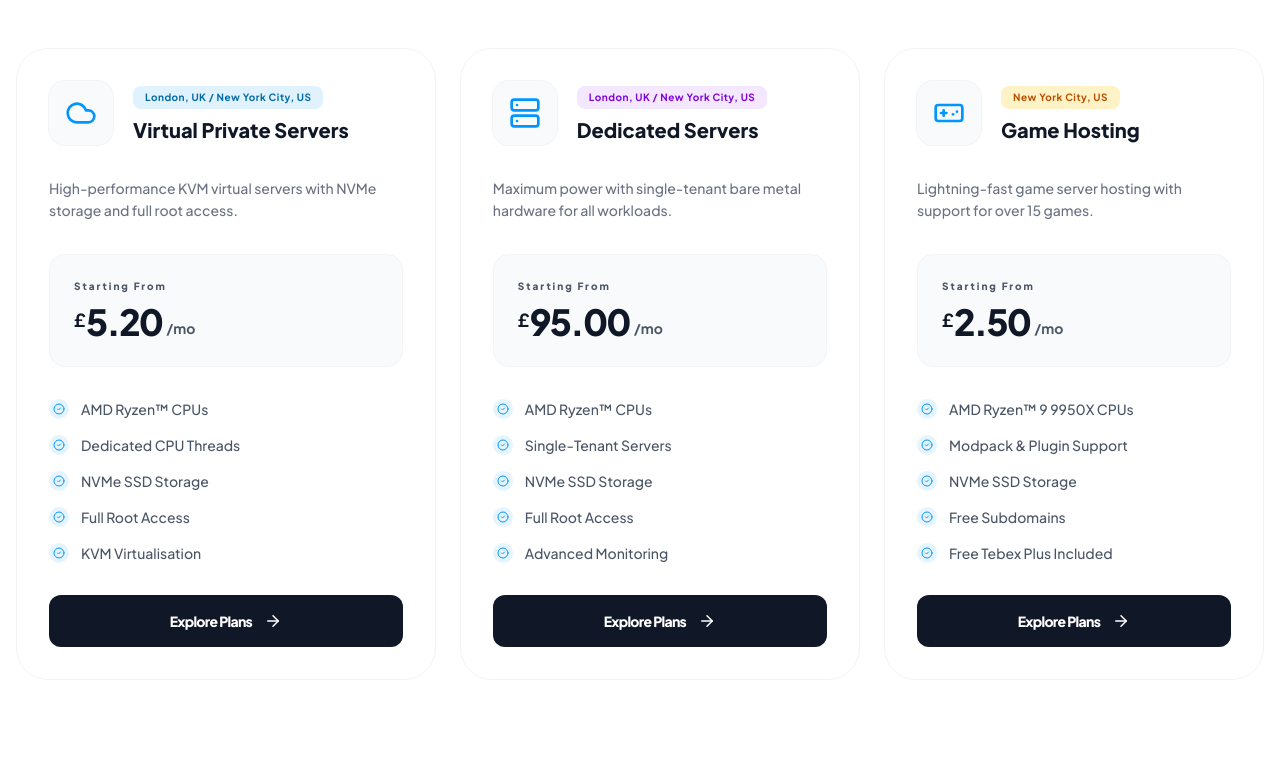
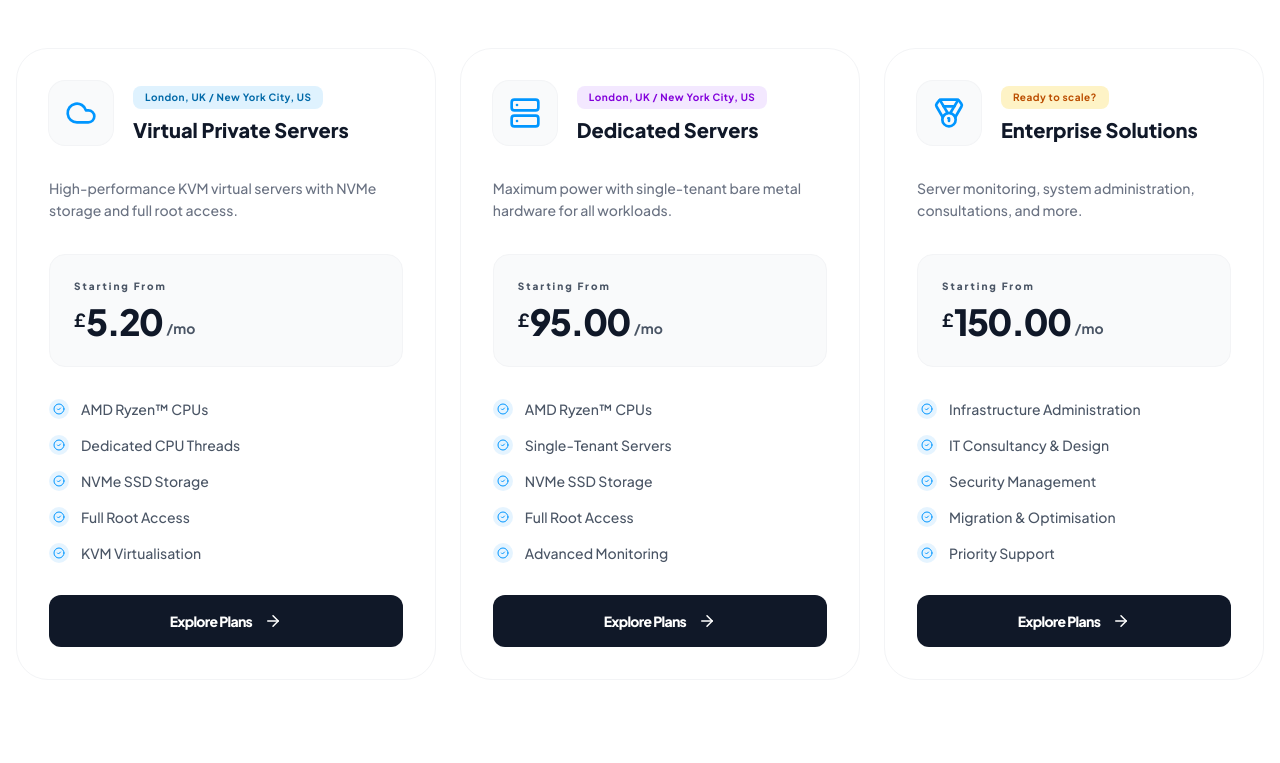
Before and after one commit to omdanielofficial/intranex-website, a React (Vite) app: page / in a window 1280 px wide. Shown: the part 2117-2880 px from the top of the page. Built offline with nearby package versions, Linux system fonts and the light colour scheme.

Commit message:
27/03/2026-16:41

```diff
--- a/src/components/Footer.tsx
+++ b/src/components/Footer.tsx
@@ -67,7 +67,6 @@ export const Footer = () => {
                                 {[
                                     { name: 'Virtual Private Servers', to: '/vps' },
                                     { name: 'Dedicated Servers', to: '/dedicated' },
-                                    { name: 'Game Hosting', to: '/game' },
                                     { name: 'Enterprise Solutions', to: '/enterprise' },
                                 ].map((item) => (
                                     <li key={item.name}>
--- a/src/components/Navbar.tsx
+++ b/src/components/Navbar.tsx
@@ -1,6 +1,6 @@
 import { motion, AnimatePresence } from 'framer-motion';
 import { Link } from 'react-router-dom';
-import { Menu, X, ChevronDown, Moon, Sun, Server, Cloud, MedalIcon, SearchIcon, WifiHighIcon, BookIcon, ClockArrowDown, GamepadIcon } from 'lucide-react';
+import { Menu, X, ChevronDown, Moon, Sun, Server, Cloud, MedalIcon, SearchIcon, WifiHighIcon, BookIcon, ClockArrowDown } from 'lucide-react';
 import { useState, useEffect } from 'react';
 import { announcementConfig } from '../config/announcement';
 import logoWhite from '../assets/logo-white.svg';
@@ -166,7 +166,6 @@ export const Navbar = () => {
                                                 {[
                                                     { title: "Virtual Private Servers", desc: "Scalable cloud compute", icon: Cloud, price: "£5.20/mo", path: "/vps" },
                                                     { title: "Dedicated Servers", desc: "100% bare metal servers", icon: Server, price: "£95.00/mo", path: "/dedicated" },
-                                                    { title: "Game Hosting", desc: "Hosting for over 15 games", icon: GamepadIcon, price: "£2.50/mo", path: "/game" },
                                                     { title: "Enterprise Solutions", desc: "Managed services & IT consultancy", icon: MedalIcon, price: "£150.00/mo", path: "/enterprise" },
                                                 ].map((item, idx) => (
                                                     <Link key={idx} to={item.path} className="flex items-start gap-3 p-3 rounded-lg hover:bg-gray-50 dark:hover:bg-gray-800/50 transition-colors group">
@@ -320,7 +319,6 @@ export const Navbar = () => {
                                                 {[
                                                     { title: "Virtual Private Servers", desc: "Scalable cloud compute with latest-gen hardware", icon: Cloud, price: "£5.20/mo", path: "/vps" },
                                                     { title: "Dedicated Servers", desc: "Physical bare metal servers for ultimate performance", icon: Server, price: "£95.00/mo", path: "/dedicated" },
-                                                    { title: "Game Hosting", desc: "Affordable shared hosting for 15+ popular games", icon: GamepadIcon, price: "£2.50/mo", path: "/game" },
                                                     { title: "Enterprise Solutions", desc: "Managed services & specialist consultancy", icon: MedalIcon, price: "£150.00/mo", path: "/enterprise" },
                                                 ].map((item, idx) => (
                                                     <Link key={idx} to={item.path} className="block">
--- a/src/components/home/Products.tsx
+++ b/src/components/home/Products.tsx
@@ -1,4 +1,4 @@
-import { Server, Cloud, ArrowRight, CheckCircle2, ChevronLeft, ChevronRight, GamepadIcon } from 'lucide-react';
+import { Server, Cloud, ArrowRight, CheckCircle2, ChevronLeft, ChevronRight, MedalIcon } from 'lucide-react';
 import { useRef } from 'react';
 import { Link } from 'react-router-dom';
 
@@ -40,21 +40,21 @@ const products = [
         ]
     },
     {
-        icon: GamepadIcon,
-        title: "New York City, US",
-        subtitle: "Game Hosting",
-        description: "Lightning-fast game server hosting with support for over 15 games.",
-        price: "2.50",
+        icon: MedalIcon,
+        title: "Ready to scale?",
+        subtitle: "Enterprise Solutions",
+        description: "Server monitoring, system administration, consultations, and more.",
+        price: "150.00",
         unit: "/mo",
         highlight: "Maximum Power",
         theme: "amber",
-        link: "/game",
+        link: "/enterprise",
         features: [
-            "AMD Ryzen™ 9 9950X CPUs",
-            "Modpack & Plugin Support",
-            "NVMe SSD Storage",
-            "Free Subdomains",
-            "Free Tebex Plus Included"
+            "Infrastructure Administration",
+            "IT Consultancy & Design",
+            "Security Management",
+            "Migration & Optimisation",
+            "Priority Support"
         ]
     },
 ];
--- a/src/config/promo.ts
+++ b/src/config/promo.ts
@@ -9,7 +9,7 @@ export const promoConfig = {
             title: "40% OFF Virtual Private Servers",
             description: "Launch your new virtual private server for almost half the price.",
             code: "INTRANEX40",
-            endDate: "2026-03-21T00:00:00Z",
+            endDate: "2026-04-21T00:00:00Z",
             quota: "Quota : Unlimited",
             terms: [
                 "Valid for all virtual private server plans.",
@@ -19,14 +19,14 @@ export const promoConfig = {
             ]
         },
         {
-            id: "game-25",
-            title: "25% OFF Game Hosting",
-            description: "Launch your new game server and grow a community for a quarter of the price.",
-            code: "GAME25",
+            id: "dedi-ryzen-25",
+            title: "15% OFF Ryzen Dedicated Servers",
+            description: "Launch your new Ryzen server with latest-gen hardware at a lower cost.",
+            code: "DEDIRYZEN15",
             endDate: "2026-03-27T00:00:00Z",
-            quota: "Quota : Unlimited",
+            quota: "Quota : 35",
             terms: [
-                "Valid for game hosting plans.",
+                "Valid for all AMD Ryzen dedicated servers.",
                 "Applicable to monthly billing cycles only.",
                 "Valid for new customers only.",
                 "Cannot be combined with other promos."
```
Also changed, not shown: 66 other files (tests, documents, lock files or other folders).
